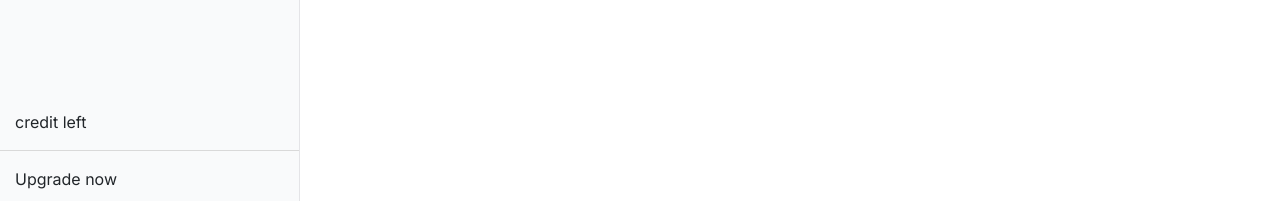
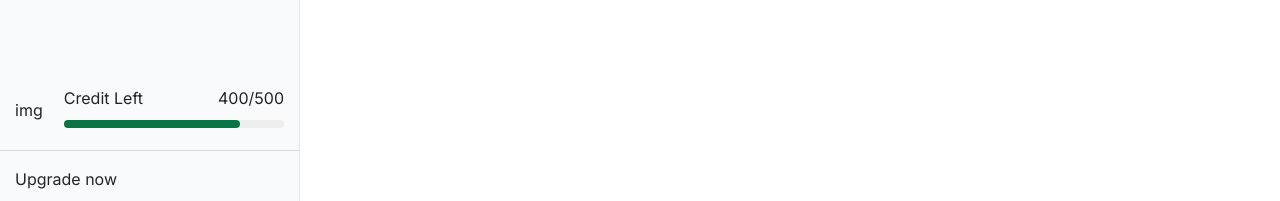
Before and after one commit to saifuddin00sm/chatroom, a React (Create React App) app: page /chat in a window 1280 px wide. Shown: the part 420-621 px from the top of the page. Built offline with nearby package versions, Linux system fonts and the light colour scheme; no server answers; sample sign-in values are in the browser's storage.

Commit message:
Credit progressbar added

```diff
--- a/src/Presentation/components/ChatList/ChatList.css
+++ b/src/Presentation/components/ChatList/ChatList.css
@@ -174,3 +174,21 @@ align-items: center;
   border-bottom: 1px solid #d9d9d9;
 }
 /* CHAT BOX STYLE ENDED HERE */
+
+
+.credit_progress {
+  width: 100%;
+  height: 8px;
+  border-radius: 5px;
+  background-color: #eee;
+}
+
+.credit_progress::-webkit-progress-bar {
+  background-color: #eee;
+  border-radius: 5px;
+}
+
+.credit_progress::-webkit-progress-value {
+  background-color: #087443;
+  border-radius: 5px;
+}
--- a/src/Presentation/components/ChatList/ChatList.js
+++ b/src/Presentation/components/ChatList/ChatList.js
@@ -114,7 +114,17 @@ const ChatList = () => {
           )}
         </div>
         <div className="chats_bottom">
-        <div className="chat_bottom_items">credit left</div>
+        <div className="chat_bottom_items row align-items-center">
+        <div className="col-2">img</div>
+          <div className="col-10">
+              <div className="credit_heading d-flex justify-content-between">
+                <p className="mb-0">Credit Left</p>
+                <p className="mb-0">400/500</p>
+              </div>
+              <progress className="credit_progress" value="400" max="500"></progress>
+          </div>
+        </div>
+
         <div className="chat_bottom_items">Upgrade now</div>
         <div className="chat_bottom_items">Invite a friend</div>
         <div className="chat_bottom_items">Settings</div>
--- a/src/Presentation/components/ChatView/ChatView.css
+++ b/src/Presentation/components/ChatView/ChatView.css
@@ -11,7 +11,7 @@
 /* CHAT VIEW HEADER STYLE STARTED HERE  */
 
 .chat_view_header {
-  height: 66px;
+  height: 65px;
   background: #f9fafb;
   border-bottom: 1px solid #d9d9d9;
   display: flex;
```
